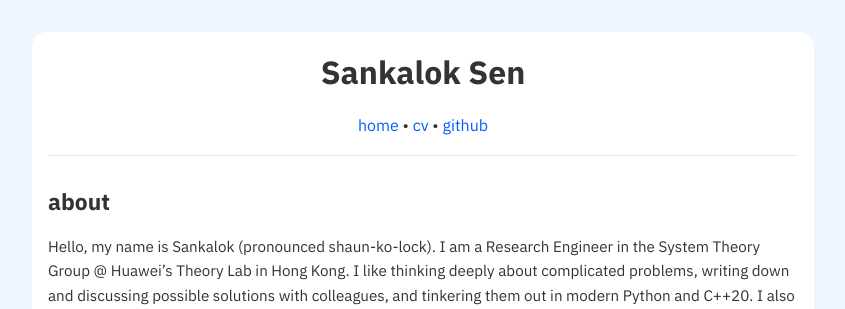
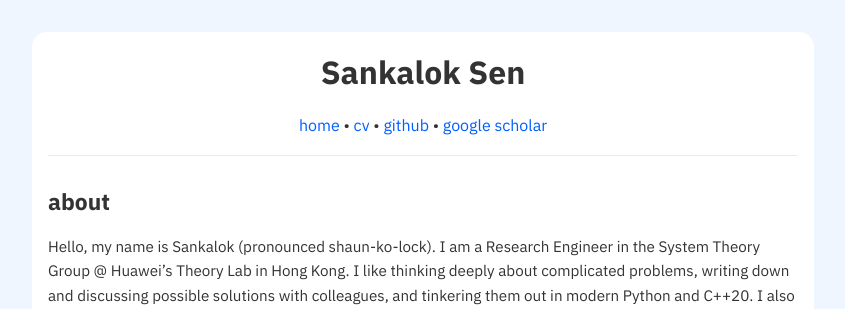
Before and after one commit to sankalok/sankalok.github.io, a Jekyll site: the page built from index.md, in a window 1280 px wide. Shown: the top 309 px of the page, without its empty margins (217-1062 px from the left). Built offline with Jekyll 4.4.1, drawn with Linux system fonts in a browser that asks for light colours.

Commit message:
Update default.html

```diff
--- a/_layouts/default.html
+++ b/_layouts/default.html
@@ -108,7 +108,8 @@
             <nav>
                 <a href="/">home</a> •
                 <a href="/assets/cv.pdf">cv</a> •
-                <a href="https://github.com/sankalok">github</a>
+                <a href="https://github.com/sankalok">github</a> •
+                <a href="https://scholar.google.com/citations?user=NlxRNrUAAAAJ&hl=en">google scholar</a>
             </nav>
 <!--             <nav>
                 <a href="/">Home</a> •
```
